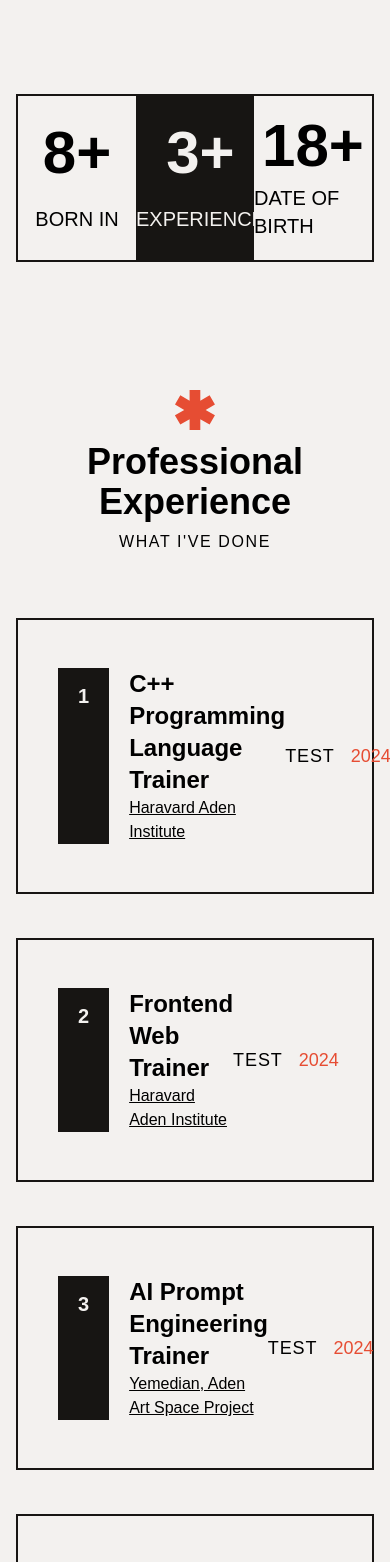
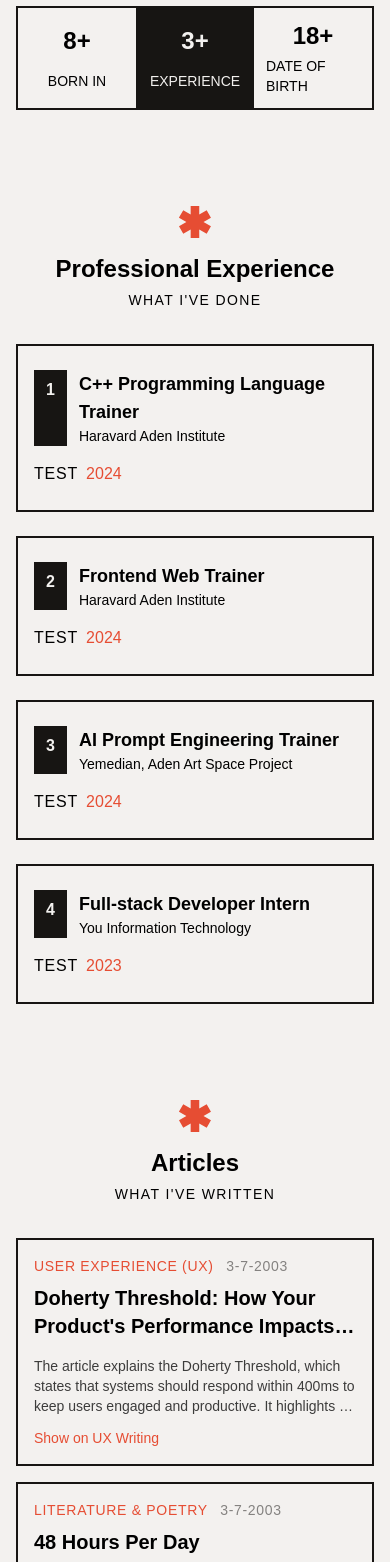
Before and after one commit to khateeboveskey/khateeboveskey.github.io, a Vue app: page / in a window 390 px wide. Shown: the part 1500-3062 px from the top of the page. Built offline with nearby package versions, Linux system fonts and the light colour scheme; a web font is replaced by a local one.

Commit message:
add articles section

```diff
--- a/src/App.vue
+++ b/src/App.vue
@@ -4,6 +4,7 @@
 	<TitlesBar />
 	<AboutSection />
 	<ProfessionalExpSection />
+	<ArticlesSection />
 </template>
 
 <script setup lang="ts">
@@ -12,4 +13,5 @@ import HeroSection from '@/components/HeroSection.vue';
 import TitlesBar from '@/components/TitlesBar.vue';
 import AboutSection from '@/components/sections/AboutSection.vue';
 import ProfessionalExpSection from '@/components/sections/experience/ProfessionalExpSection.vue';
+import ArticlesSection from '@/components/sections/articles/ArticlesSection.vue';
 </script>
--- a/src/assets/mydata.json
+++ b/src/assets/mydata.json
@@ -3,7 +3,7 @@
 	"personalInfo": {
 		"name": "Abdulrahman S. Al-Khateeb",
 		"occupation": "Full-stack Developer",
-    "dateOfBirth": "2003-12-21",
+		"dateOfBirth": "2003-7-3",
 		"address": "Aden, Al-Mansoura",
 		"maritalStatus": "Engaged",
 		"nationality": "Yemeni"
@@ -90,7 +90,7 @@
 			"location": "Aden",
 			"startYear": 2020,
 			"endYear": 2022,
-      "grade": "93%"
+			"grade": 93
 		},
 		{
 			"degree": "High School Certification",
@@ -98,7 +98,7 @@
 			"location": "Aden",
 			"startYear": 2018,
 			"endYear": 2021,
-      "grade": "92.75%"
+			"grade": 92.75
 		}
 	],
 	"experience": {
@@ -146,140 +146,101 @@
 				]
 			}
 		],
-    "personal": [
+		"personal": {
+			"creativeWriting": [
 				{
-        "title": "Creative Writing",
-        "achievements": [
-          "Read one of my articles on User Experience (UX) Design <a class='text-accent-500 hover:underline' target='_blank' href='https://uxwritingar.com/user-interface/26295'>here</a>.",
-          "Read my book <a class='text-accent-500 hover:underline' target='_blank' href='https://www.noor-book.com/%D9%83%D8%AA%D8%A7%D8%A8-48-%D8%B3%D8%A7%D8%B9%D8%A9-%D9%81%D9%8A-%D8%A7%D9%84%D9%8A%D9%88%D9%85-pdf'>48 Hours in a Day</a>.",
-          "Subscribe to my scientific YouTube channel <a class='text-accent-500 hover:underline' target='_blank' href='https://youtube.com/@khateebedia'>Khateebedia</a>."
-        ]
+					"title": "Doherty Threshold: How Your Product's Performance Impacts User Productivity",
+					"description": "The article explains the Doherty Threshold, which states that systems should respond within 400ms to keep users engaged and productive. It highlights its impact on UX and product design.",
+					"category": "User Experience (UX)",
+					"type": "article",
+					"datePublished": "3-7-2003",
+					"url": "https://uxwritingar.com/user-interface/26295",
+					"urlTo": "UX Writing"
 				},
 				{
-        "title": "Project Management",
-        "achievements": [
+					"title": "48 Hours Per Day",
+					"description": "Literature & Poetry",
+					"category": "Literature & Poetry",
+					"type": "book",
+					"datePublished": "3-7-2003",
+					"url": "https://www.noor-book.com/%D9%83%D8%AA%D8%A7%D8%A8-48-%D8%B3%D8%A7%D8%B9%D8%A9-%D9%81%D9%8A-%D8%A7%D9%84%D9%8A%D9%88%D9%85-pdf",
+					"urlTo": "Noor Books"
+				}
+			],
+			"projectManagement": [
 				{
-            "project": "Zameel: Student's Mobile App",
-            "role": "Team Lead",
-            "methodology": "Agile: Scrum"
+					"project": "Zameel: The Student Content Management System",
+					"role": "Team Lead & Full-stack Developer",
+					"methodology": "Incremental"
 				},
 				{
 					"project": "E-Government: Automation of the Ministry of Health",
-            "role": "Team Lead",
+					"role": "Team Lead & Frontend Developer",
 					"methodology": "Waterfall"
 				}
-        ]
-      },
+			],
+			"robotics": [
 				{
-        "title": "Robotics",
-        "achievements": [
-          {
-            "title": "STEM Leader",
-            "description": "Science, Technology, Engineering, and Mathematics Leader",
-            "scope": "",
-            "category": "Free",
-            "donor": "FIRST",
-            "year": 2023,
-            "skillsUsed": []
-          },
-          {
-            "title": "2nd Place at the University Level of the Republic",
+					"title": "2nd Place",
 					"description": "The First National Robotics Championship",
-            "scope": "",
+					"scope": "Local Universities",
 					"category": "Sumo",
 					"donor": "University of Science & Technology",
 					"year": 2021,
 					"skillsUsed": ["Arduino"]
 				},
 				{
-            "title": "3rd Place Globally",
+					"title": "STEM Leader Stamp",
+					"description": "STEM refers for: Science, Technology, Engineering, and Mathematics",
+					"scope": "",
+					"category": "Free",
+					"donor": "FIRST",
+					"year": 2021,
+					"skillsUsed": []
+				},
+				{
+					"title": "3rd Place",
 					"description": "First Lego League: Discover & Recover - Online",
-            "scope": "",
+					"scope": "Global",
 					"category": "Free",
 					"donor": "FIRST",
 					"year": 2021,
 					"skillsUsed": ["Arduino"]
 				},
 				{
-            "title": "2nd Place at the Arab World Scope",
+					"title": "2nd Place",
 					"description": "The First National Robotics Championship",
-            "scope": "",
-            "category": "Sumo",
+					"scope": "Arab World",
+					"category": "Balls Collection",
 					"donor": "FIRST",
 					"year": 2020,
 					"skillsUsed": ["EV3"]
 				},
 				{
-            "title": "3rd Place Globally",
-            "description": "First Lego League: Discover & Recover - Online",
-            "scope": "",
+					"title": "8th Place",
+					"description": "FIRST Global Challenge: Connecting Communities",
+					"scope": "Global",
 					"category": "Free",
 					"donor": "FIRST",
 					"year": 2020,
-            "skillsUsed": ["EV3"]
-          },
-          {
-            "title": "3rd Place Globally",
-            "description": "First Lego League: Discover & Recover - Online",
-            "scope": "",
-            "category": "Free",
-            "donor": "FIRST",
-            "year": 2020,
-            "skillsUsed": ["Arduino"]
-          },
-          {
-            "title": "3rd Place Globally",
-            "description": "First Lego League: Discover & Recover - Online",
-            "scope": "Regional",
-            "category": "",
-            "donor": "FIRST",
-            "year": 2020,
-            "skillsUsed": ["EV3"]
-          },
-          {
-            "title": "3rd Place Globally",
-            "description": "First Lego League: Discover & Recover - Online",
-            "scope": "Local",
-            "category": "",
-            "donor": "FIRST",
-            "year": 2017,
-            "skillsUsed": ["EV3"]
-          },
-          {
-            "title": "3rd Place Globally",
-            "description": "First Lego League: Discover & Recover - Online",
-            "scope": "Regional",
-            "category": "",
-            "donor": "FIRST",
-            "year": 2017,
-            "skillsUsed": ["EV3"]
-          },
-          {
-            "title": "3rd Place Globally",
-            "description": "First Lego League: Discover & Recover - Online",
-            "scope": "Local",
-            "category": "",
-            "donor": "FIRST",
-            "year": 2017,
-            "skillsUsed": ["EV3"]
+					"skillsUsed": ["EV3", "Arduino"]
 				}
 			]
 		}
-    ]
 	},
 	"projects": [
 		{
 			"name": "Zameel Mobile App",
 			"type": "Mobile App",
 			"year": 2024,
-      "stack": ["React", "React Native", "TypeScript"],
+			"stack": ["React Native", "TypeScript"],
 			"githubRepo": "https://github.com/khateeboveskey/zameel"
 		},
 		{
 			"name": "Khateeb's Portfolio",
 			"type": "Website",
 			"year": 2024,
-      "stack": ["TailwindCSS", "React", "TypeScript"],
+			"stack": ["TailwindCSS", "Vue", "TypeScript"],
 			"githubRepo": "https://github.com/khateeboveskey/khateeb-portfolio"
 		},
 		{
@@ -298,7 +259,7 @@
 		},
 		{
 			"name": "Morse Code Translator",
-      "type": "Desktop Application",
+			"type": "Desktop App",
 			"year": 2023,
 			"stack": ["Visual C#"],
 			"githubRepo": "https://github.com/khateeboveskey/winform-morse-code-translator"
@@ -333,18 +294,18 @@
 			"name": "Dr. Nasr Al-Saqqaf",
 			"degree": "Ph.D. in Information Systems",
 			"location": "India",
-      "position": "Dean of the Engineering and Computer Science College at University of Science and Technology - Aden",
+			"position": "Dean of the Engineering and Computer Science College at UST, Aden",
 			"contact": "771405430"
 		},
 		{
 			"name": "Dr. Abdulrahman Al-Shaer",
 			"degree": "Ph.D. in Educational Administration",
 			"location": "Sudan",
-      "position": "General Manager of Nawras Private Model Schools",
+			"position": "General Manager of Al-Nawras Private Model Schools",
 			"contact": "715201040"
 		},
 		{
-      "name": "Eng. Majid Alawi Amer",
+			"name": "Eng. Maged Alawi Omear",
 			"degree": "Master's in Physics",
 			"location": "Yemen",
 			"position": "Member of the Arab Robotics Association, Certified Robot Trainer at the Gifted Academy",
--- a/src/components/sections/SectionHeader.vue
+++ b/src/components/sections/SectionHeader.vue
@@ -1,8 +1,11 @@
 <template>
-	<div class="mx-auto mb-16 space-y-2 text-center">
-		<MyLogo class="mx-auto mb-3 w-10" />
-		<h2 class="text-4xl font-black"><slot /></h2>
-		<span v-if="props.subtitle" class="font-medium tracking-widest uppercase">
+	<div
+		class="container mx-auto mt-24 mb-8 space-y-1 px-4 text-center md:mt-44 md:mb-16 md:space-y-3">
+		<MyLogo class="mx-auto mb-4 w-8 md:w-10" />
+		<h2 class="text-2xl leading-tight font-black md:text-3xl lg:text-4xl">
+			<slot />
+		</h2>
+		<span v-if="props.subtitle" class="text-sm font-medium tracking-widest uppercase md:text-base">
 			{{ props.subtitle }}
 		</span>
 	</div>
--- a/src/components/sections/about/StatesBar.vue
+++ b/src/components/sections/about/StatesBar.vue
@@ -1,12 +1,14 @@
 <template>
 	<div
-		class="border-accent-foreground my-32 grid w-full grid-cols-3 grid-rows-1 justify-between border-2">
+		class="border-accent-foreground mt-10 grid w-full grid-cols-3 grid-rows-1 justify-between border-2 md:mt-16">
 		<div
-			class="even:bg-accent-foreground even:text-accent-background grid place-items-center py-5"
+			class="even:bg-accent-foreground even:text-accent-background grid place-items-center p-3 sm:p-4 md:p-5"
 			v-for="(si, index) in snapInfoGroup"
 			:key="index">
-			<span class="mb-2 text-6xl font-bold">{{ si.content }}</span>
-			<span class="text-xl uppercase">{{ si.title }}</span>
+			<span class="mb-1 text-2xl font-bold sm:text-3xl md:text-4xl lg:text-5xl xl:text-6xl">
+				{{ si.content }}
+			</span>
+			<span class="text-sm uppercase sm:text-base md:text-lg lg:text-xl">{{ si.title }}</span>
 		</div>
 	</div>
 </template>
--- /dev/null
+++ b/src/components/sections/articles/ArticlesSection.vue
@@ -0,0 +1,39 @@
+<template>
+	<section class="px-4 md:px-8 lg:px-16 xl:px-32">
+		<SectionHeader subtitle="What I've Written">
+			Articles
+		</SectionHeader>
+		<ul class="space-y-4 md:space-y-6 lg:space-y-10">
+			<li v-for="(article, index) in experience.personal.creativeWriting" :key="index">
+				<a
+					:href="article.url"
+					target="_blank"
+					class="border-accent-foreground hover:bg-accent-foreground hover:text-accent-background group flex min-h-[12rem] flex-col items-start justify-between border-2 p-4 transition-all duration-300 md:h-48 md:flex-row md:items-center md:px-6 md:py-6 lg:px-10 lg:py-9">
+					<div class="mb-4 flex-1 space-y-2 md:mb-0 md:space-y-3">
+						<div class="text-accent text-sm font-medium tracking-wider uppercase md:text-base">
+							{{ article.category }}
+							<span
+								class="text-accent-foreground group-hover:text-accent-background ml-2 opacity-50">
+								{{ article.datePublished }}
+							</span>
+						</div>
+						<h3 class="line-clamp-2 text-xl font-bold md:text-2xl">{{ article.title }}</h3>
+					</div>
+					<div
+						id="details"
+						class="flex w-full flex-1 flex-col items-start justify-between gap-3 md:min-h-full md:w-auto md:items-end md:gap-3">
+						<div class="line-clamp-3 text-left text-sm opacity-75 md:text-justify md:text-base">
+							{{ article.description }}
+						</div>
+						<div class="text-accent text-sm md:text-base">Show on {{ article.urlTo }}</div>
+					</div>
+				</a>
+			</li>
+		</ul>
+	</section>
+</template>
+
+<script setup lang="ts">
+import SectionHeader from '@/components/sections/SectionHeader.vue';
+import { experience } from '@/assets/mydata.json';
+</script>
--- a/src/components/sections/experience/ExperienceCard.vue
+++ b/src/components/sections/experience/ExperienceCard.vue
@@ -2,22 +2,22 @@
 	<a
 		:href="props.companyUrl"
 		target="_blank"
-		class="border-accent-foreground hover:bg-accent-foreground hover:text-accent-background group flex flex-row items-center justify-between border-2 px-10 py-12">
-		<span class="flex flex-row gap-5">
+		class="border-accent-foreground hover:bg-accent-foreground hover:text-accent-background group flex flex-col items-start justify-between gap-4 border-2 p-4 py-6 sm:flex-row sm:items-center sm:gap-0 sm:px-6 sm:py-8 md:px-8 md:py-10 lg:px-10 lg:py-12">
+		<span class="flex flex-row gap-3 sm:gap-4 md:gap-5">
 			<!-- Number -->
 			<span
-				class="bg-accent-foreground text-accent-background group-hover:bg-accent aspect-square px-5 py-3.5 text-xl font-semibold">
+				class="bg-accent-foreground text-accent-background group-hover:bg-accent aspect-square px-3 py-2 text-base font-semibold sm:px-4 sm:py-3 sm:text-lg md:px-5 md:text-xl">
 				{{ props.order }}
 			</span>
 			<!-- Job Titles -->
 			<span>
-				<h3 class="text-2xl font-bold">{{ props.jobTitle }}</h3>
-				<p class="underline">{{ props.company }}</p>
+				<h3 class="text-lg font-bold sm:text-xl md:text-2xl">{{ props.jobTitle }}</h3>
+				<p class="text-sm sm:text-base">{{ props.company }}</p>
 			</span>
 		</span>
 		<!-- Year -->
-		<span class="space-x-4 text-lg font-medium">
-			<span class="text-lg tracking-wider uppercase">{{ props.category }}</span>
+		<span class="flex flex-row gap-2 text-base font-medium sm:gap-3 sm:text-lg md:gap-4">
+			<span class="tracking-wider uppercase">{{ props.category }}</span>
 			<span class="text-accent">{{ props.year }}</span>
 		</span>
 	</a>
--- a/src/components/sections/experience/ProfessionalExpSection.vue
+++ b/src/components/sections/experience/ProfessionalExpSection.vue
@@ -1,15 +1,16 @@
 <template>
-	<section class="px-4 md:px-32">
+	<section class="w-full px-4 sm:px-8 md:px-16 lg:px-24 xl:px-32">
 		<SectionHeader subtitle="What I've done">Professional Experience</SectionHeader>
-		<ul class="space-y-11">
-			<li v-for="(exp, index) in experience.professional" :key="index">
+		<ul class="space-y-6 sm:space-y-8 md:space-y-11">
+			<li v-for="(exp, index) in experience.professional" :key="index" class="w-full">
 				<ExperienceCard
 					:job-title="exp.position"
 					:company="exp.company"
 					:company-url="exp.website"
 					:order="index + 1"
 					:year="parseInt(exp.startDate.slice(-4))"
-					:category="'test'" />
+					:category="'test'"
+					class="w-full transition-all duration-300" />
 			</li>
 		</ul>
 	</section>
```
Lines whose indentation alone changed are shown as unchanged.
